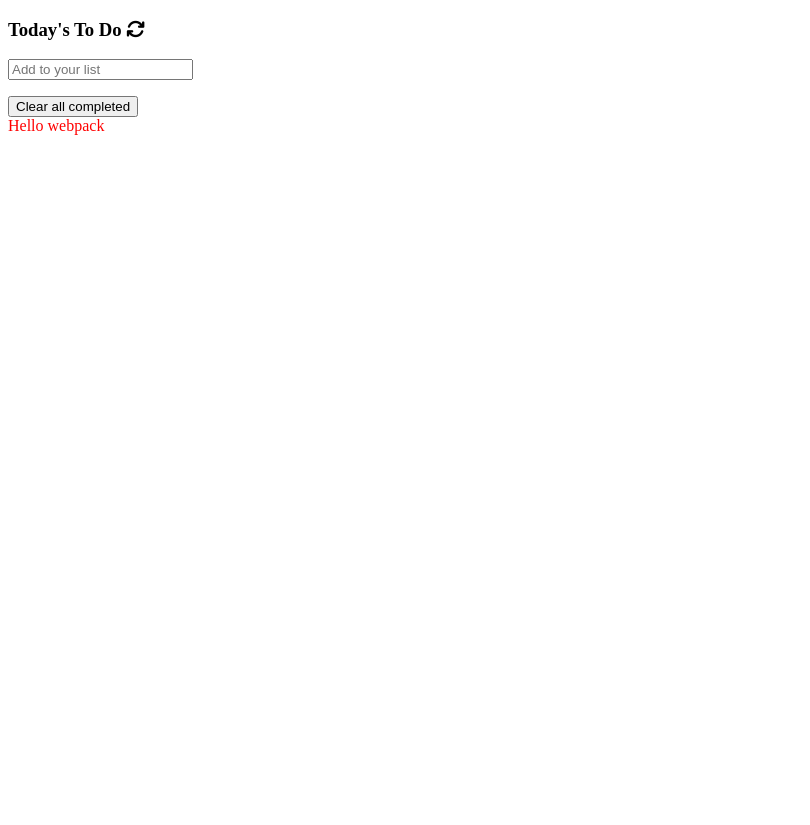
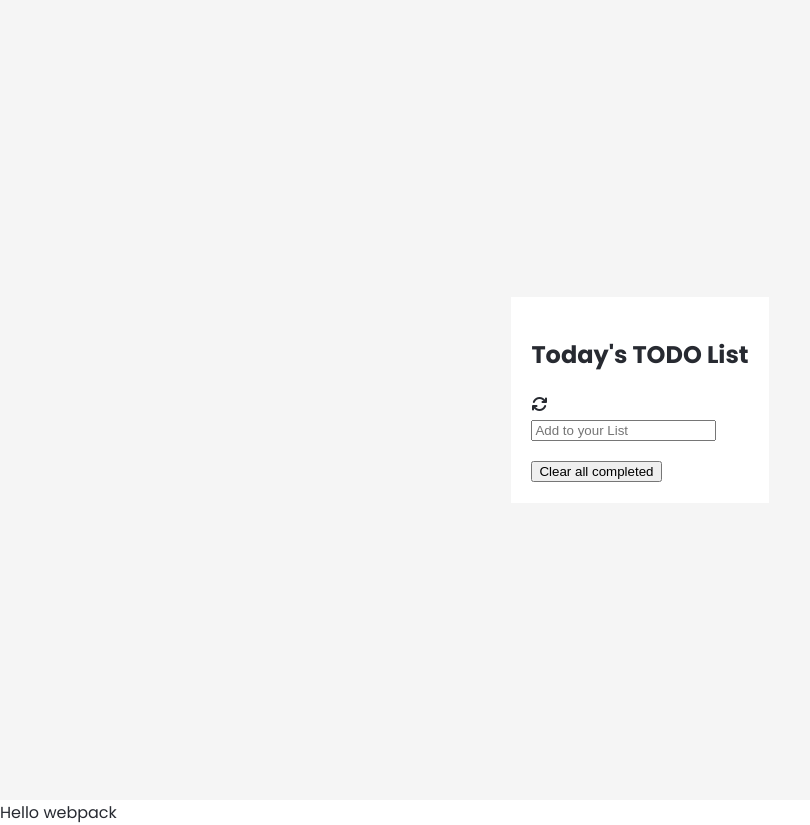
Before and after one commit to omarbabou/todo-list-app, a website built with webpack: page src/index.html in a window 1280 px wide. Shown: the whole page, without its empty margins (0-810 px from the left). Before the commit the page ends 800 px from the top, so only its background shows below. Built offline with nearby package versions, Linux system fonts and the light colour scheme.

Commit message:
Add styles to the main section

```diff
--- a/src/css/index.css
+++ b/src/css/index.css
@@ -1,5 +1,32 @@
+html {
+  box-sizing: border-box;
+}
 
+*,
+*::before,
+*::after {
+  box-sizing: inherit;
+}
 
-.hello {
-  color: red;
+body {
+  margin: 0;
+  font-family: 'Poppins', sans-serif;
+  font-size: 16px;
+  color: #272a31;
 }
+
+main {
+  display: flex;
+  justify-content: center;
+  align-items: center;
+  height: 100vh;
+  background-color: rgb(245, 245, 245);
+}
+
+article {
+  max-width: 300px;
+  display: flex;
+  flex-direction: column;
+  background-color: white;
+  padding: 20px;
+}
--- a/src/index.html
+++ b/src/index.html
@@ -25,11 +25,21 @@
     ></script>
   </head>
   <body>
-    <div class="list-container">
-      <h3>Today's To Do <i class="fa-solid fa-arrows-rotate"></i></h3>
-      <input type="text" class="input-field" placeholder="Add to your list" />
-      <ul class="tasks"></ul>
-      <button type="reset">Clear all completed</button>
-    </div>
+    <main>
+      <article>
+          <header>
+              <h1>Today's TODO List</h1>
+              <i class="fa fa-refresh" aria-hidden="true"></i>
+          </header>
+          <section>
+              <div class="new-task-field">
+                  <input type="text" placeholder="Add to your List">
+              </div>
+              <ul class="tasks">
+              </ul>
+              <button class="clear">Clear all completed</button>
+          </section>
+      </article>
+  </main>
   </body>
 </html>
```
